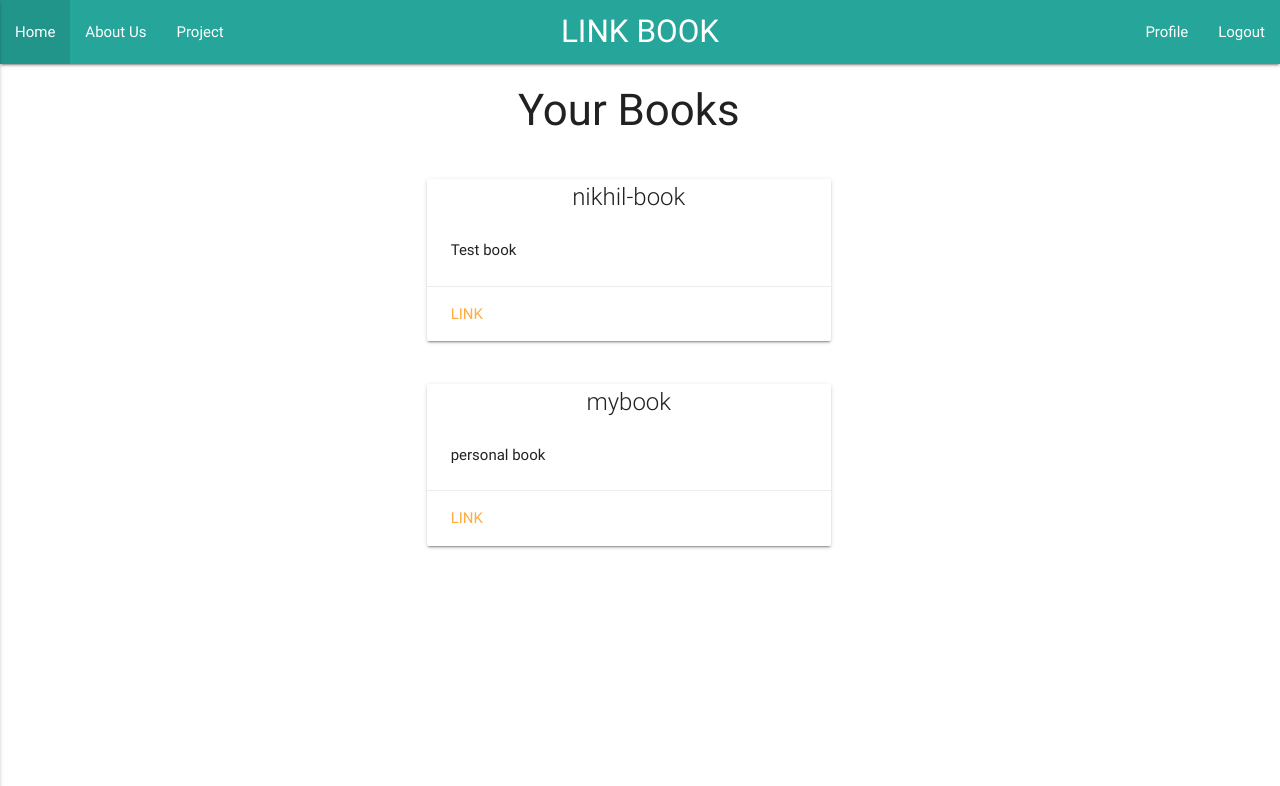
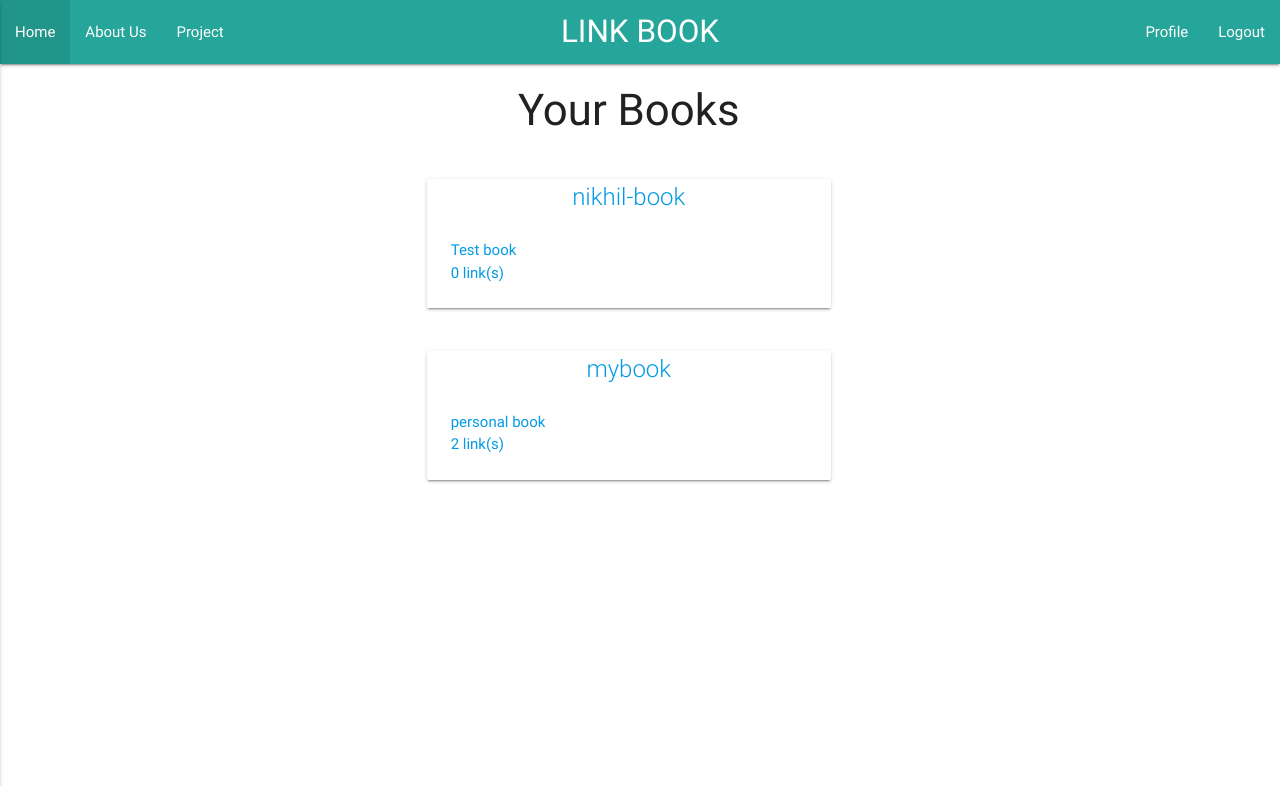
Before and after one commit to nikhilkumarsingh/linkbook, a Django app: page /profile/ in a window 1280 px wide. Shown: the top 786 px of the page. Run offline with Django 3.2, Linux system fonts and the light colour scheme; a user stored in the database is signed in; data comes from the database, SQL or seed files in the repository; parts of the project's set-up code (start-up, migrations or seed data) failed here and were passed over.

Commit message:
added more content to card

```diff
--- a/linkbook/links/templates/links/view_books.html
+++ b/linkbook/links/templates/links/view_books.html
@@ -12,6 +12,7 @@
     </div>
     {% for book in view_books %}
         <div class="row">
+          <a href="/book/{{book.id}}">
             <div class="col s4 l4 m4"></div>
             <div class="col s4 m4 l4">
                 <div class="card horizontal hoverable">
@@ -19,14 +20,13 @@
                     <div class="card-title center">{{ book.title }}</div>
                       <div class="card-content">
                       <p>{{ book.description }}</p>
-                    </div>
-                    <div class="card-action">
-                      <a href="/book/{{ book.id  }}">LINK</a>
+                      <p>{{book.link_set.count}} link(s)</p>
                     </div>
                   </div>
     </div>
   </div>
             <div class="col s4 m4 l4"></div>
+            </a>
         </div>
     {% endfor %}
     </div>
```
